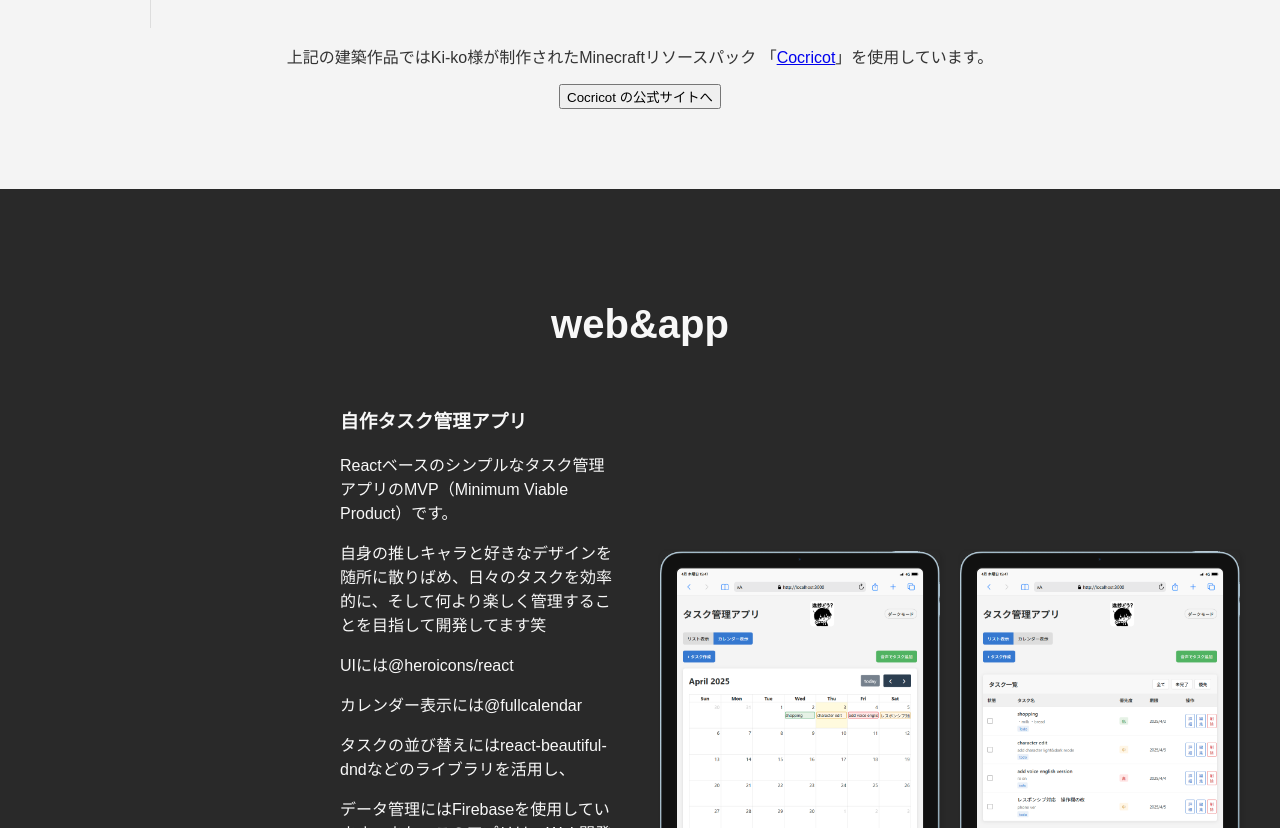
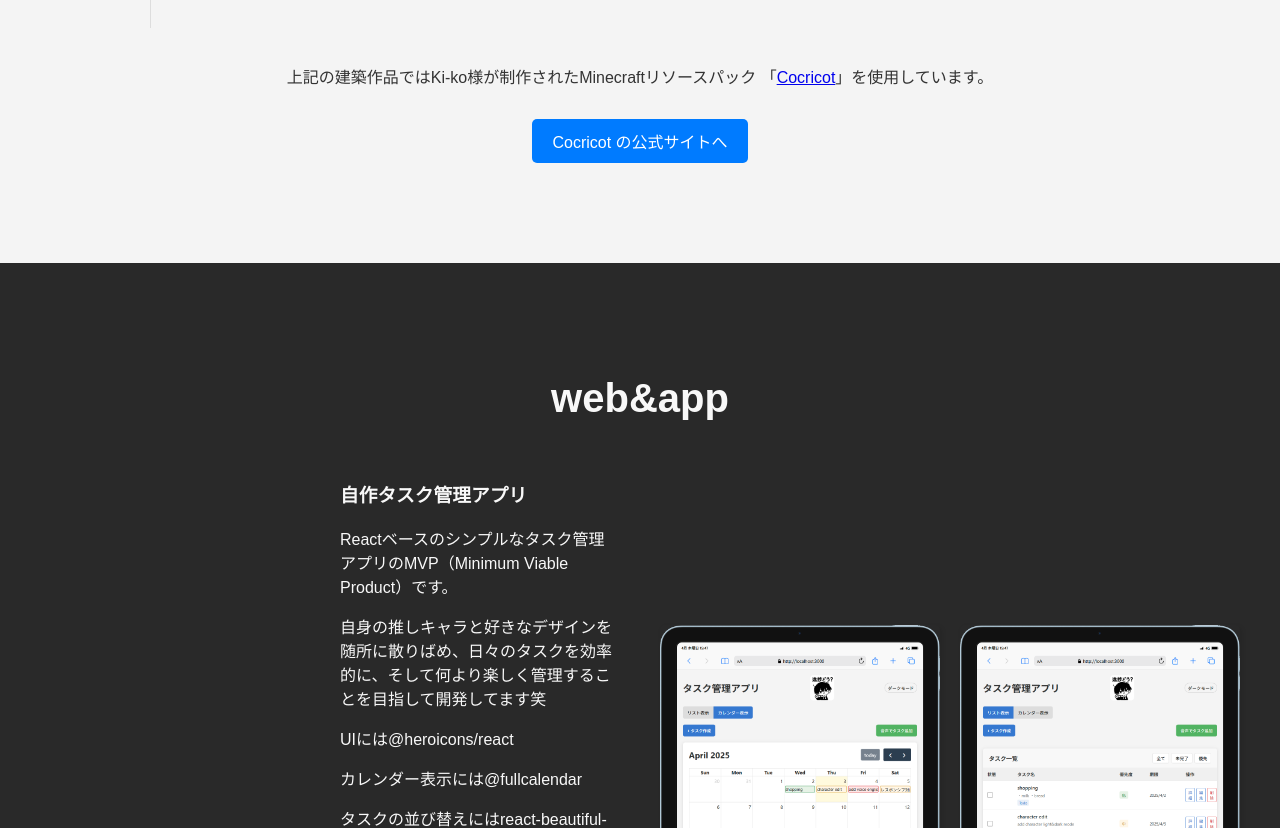
Before and after one commit to Iruazu/Iruazu.github.io, a plain HTML site: page index.html in a window 1280 px wide. Shown: the part 2796-3624 px from the top of the page. Drawn offline with nearby package versions, Linux system fonts and the light colour scheme.

Commit message:
repair link

```diff
--- a/css/style.css
+++ b/css/style.css
@@ -663,3 +663,27 @@ html {
 .accordion-item.open .accordion-content {
   display: block;
 }
+
+/* Styling specifically for the Cocricot button */
+#cocricot-button {
+  display: inline-block;
+  background-color: #007bff;
+  color: #fff;
+  padding: 10px 20px;
+  text-decoration: none;
+  border-radius: 5px;
+  transition: background-color 0.3s ease, transform 0.2s ease;
+  font-weight: 500;
+  border: none;
+  cursor: pointer;
+  margin-top: 15px;
+}
+
+#cocricot-button:hover {
+  background-color: #0056b3;
+  transform: translateY(-2px);
+}
+
+#cocricot-button:active {
+  transform: translateY(0);
+}
--- a/index.html
+++ b/index.html
@@ -213,12 +213,25 @@
           </div>
         </div>
       </div>
-      <div class="container" style="text-align: center;">
+      <div class="container" style="text-align: center; padding: 20px 0;">
         <p>上記の建築作品ではKi-ko様が制作されたMinecraftリソースパック
             「<a href="https://cocricot.pics" target="_blank">Cocricot</a>」を使用しています。</p>
-        <button id="cocricot-button">Cocricot の公式サイトへ</button>
+        <a href="https://cocricot.pics" target="_blank" class="button" id="cocricot-button">Cocricot の公式サイトへ</a>
     </div>
+    <script>
+      document.addEventListener('DOMContentLoaded', function() {
+          const cocricotButton = document.getElementById('cocricot-button');
+          if (cocricotButton) {
+              cocricotButton.addEventListener('click', function(e) {
+                  // This is a fallback in case the regular link doesn't work
+                  window.open('https://cocricot.pics', '_blank');
+              });
+          }
 
+          // Debug message to confirm script loading
+          console.log('Cocricot button script loaded');
+      });
+      </script>
 </section>
 
 <section id="web-app" class="section fade-in">
```
